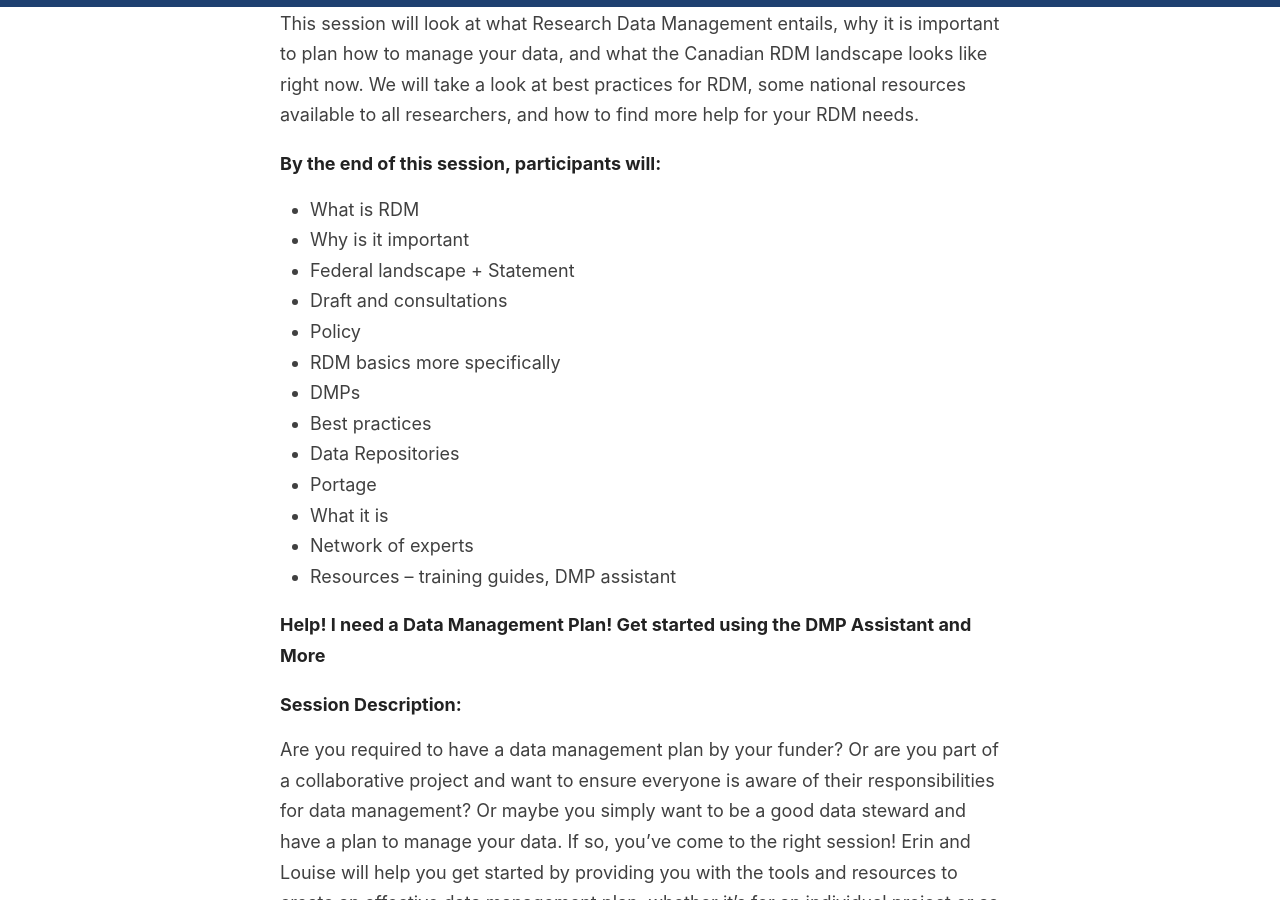
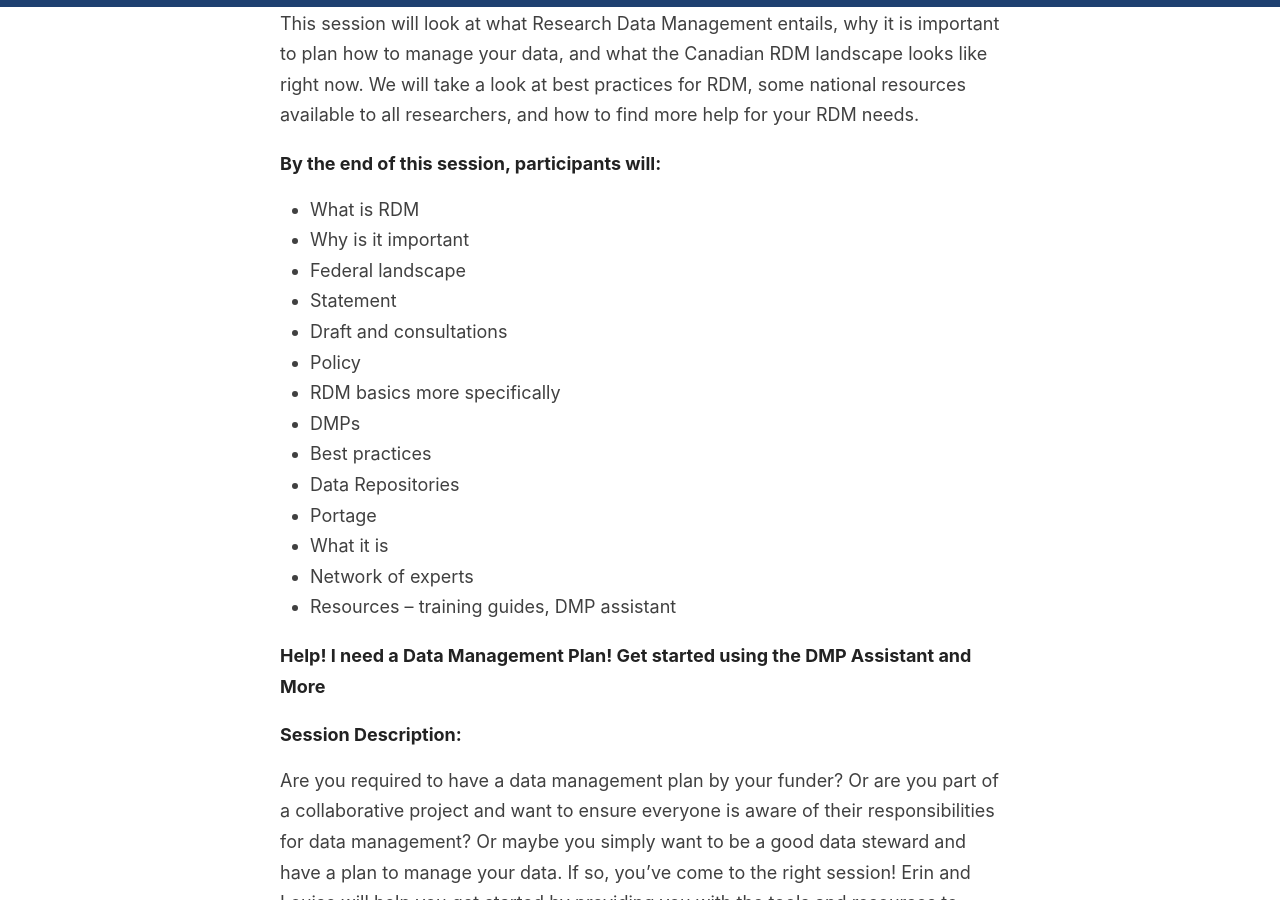
Before and after one commit to caul-dpsc/2021-rdm-series, a Jekyll site: the page built from _pages/index.md, in a window 1280 px wide and 900 px high, scrolled down 1190 px. Built offline with Jekyll 4.4.1, drawn with Linux system fonts in a browser that asks for light colours.

```diff
--- a/_pages/index.md
+++ b/_pages/index.md
@@ -25,7 +25,7 @@ This session will look at what Research Data Management entails, why it is impor
 + What is RDM
 + Why is it important
 + Federal landscape
-       + Statement
+- Statement
  + Draft and consultations
  + Policy
 + RDM basics more specifically
```
